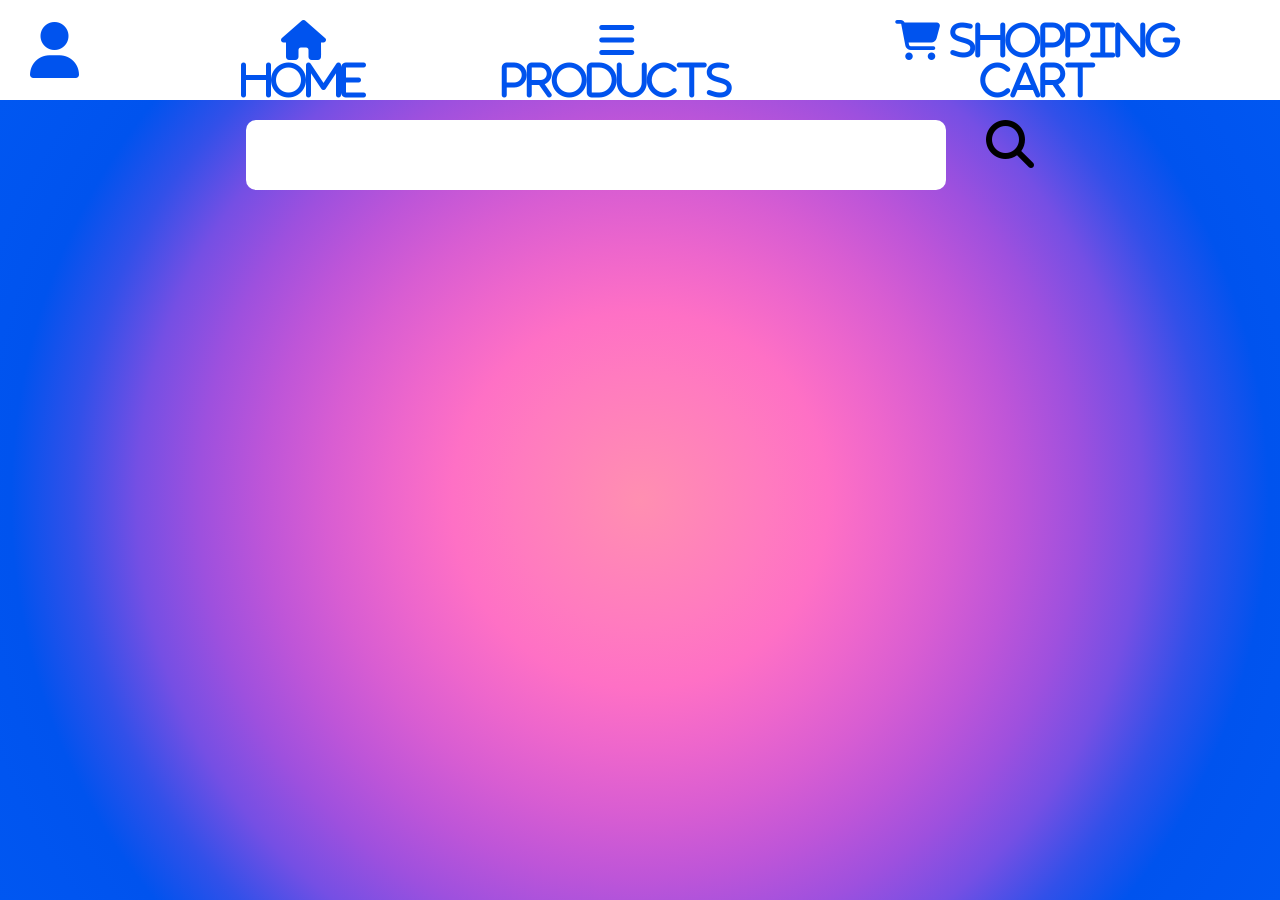
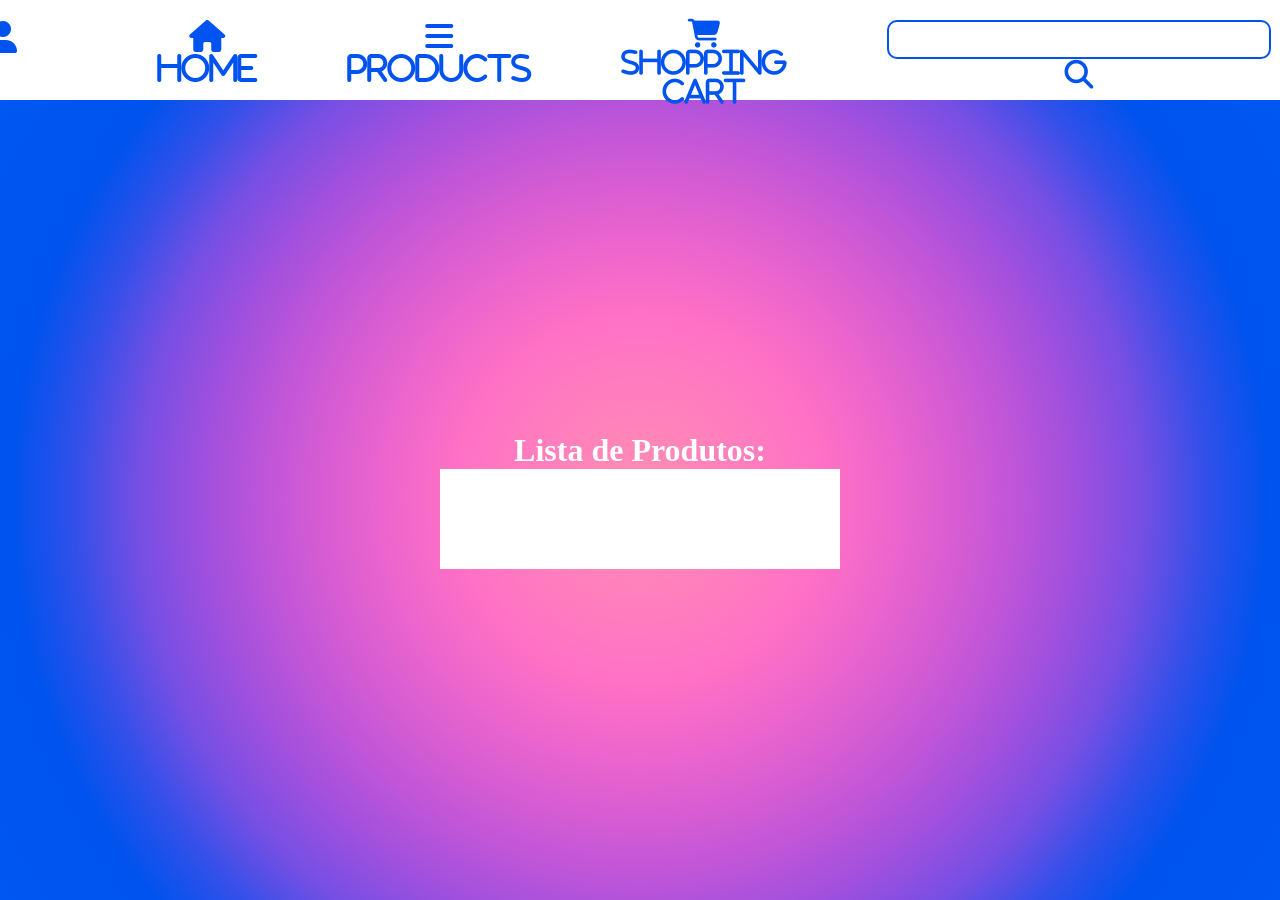
Before and after one commit to NathanAtaliba/LoginMySql, a website: page frontend/logado.html in a window 1280 px wide. Drawn offline with Linux system fonts and the light colour scheme.

Commit message:
changesDesign

```diff
--- a/frontend/CSS/logado.css
+++ b/frontend/CSS/logado.css
@@ -1,5 +1,5 @@
 *{
-    margin: 0;
+    margin: 0 auto;
     box-sizing: border-box;
 }
 .menu{
@@ -13,7 +13,7 @@
     color: #0053ee;
 }
 .textoIcon{
-    font-size: 3.5rem;
+    font-size: 2rem;
     margin: 20px 30px;
 }
 .textoUser{
@@ -23,11 +23,11 @@
     justify-content: center
 }
 .texto{
-    font-size: 2.5rem;
+    font-size: 2rem;
     margin: 20px 30px;
 }
 .home{
-    font-size: 2.5rem;
+    font-size: 2rem;
     margin: 20px 50px;
 }
 .home:hover{
@@ -35,55 +35,49 @@
     color: #ff7bbf;
 }
 .products{
-    font-size: 2.5rem;
-    margin: 20px 50px;
+    font-size: 2rem;
+    margin: 20px 40px;
 }
 .products:hover{
     cursor: pointer;
     color: #ff7bbf;
 }
 .shopping_cart{
-    font-size: 2.5rem;
+    font-size: 1.8rem;
     margin: 20px 50px;
 }
 .shopping_cart:hover{
     cursor: pointer;
     color: #ff7bbf;
 }
+.search{
+    font-size: 1.8rem;
+    border: 2px solid #0053ee;
+    border-radius: 10px;
+
+}
+.searchBar{
+    font-size: 1.8rem;
+    margin: 20px 50px;
+}
+.searchBar:hover{
+    cursor: pointer;
+    color: #ff7bbf;
+}
+
 .list{
-    display: flex;
     width: 100%;
     height: 100vh;
-    text-align: center;
-    flex-direction: row;
+    display: flex;
     justify-content: center;
-    background-image: radial-gradient(circle at 50% 50%, #ff8fb1 0, #ff85b8 8.33%, #ff7bbf 16.67%, #fe70c5 25%, #ed66cc 33.33%, #d85dd2 41.67%, #be55d8 50%, #9e50de 58.33%, #754fe4 66.67%, #3250e9 75%, #0053ee 83.33%, #0055f0 91.67%, #0057f1 100%);;
-}
-
-.search{
-    margin: 20px 20px;
-    flex-direction: row;
-    justify-content: center;
-    font-size: 3rem;
-    border: 2px solid black;
-    border-radius: 10px;
-    padding: 10px 10px;
-    width: 700px;
-    height: 70px;
-    border: #0053ee;
-    color: #0053ee;
-}
-
-#iconSearch{
-    margin: 20px 20px;
-    font-size: 3rem;
+    flex-direction: column;
+    background-image: radial-gradient(circle at 50% 50%, #ff8fb1 0, #ff85b8 8.33%, #ff7bbf 16.67%, #fe70c5 25%, #ed66cc 33.33%, #d85dd2 41.67%, #be55d8 50%, #9e50de 58.33%, #754fe4 66.67%, #3250e9 75%, #0053ee 83.33%, #0055f0 91.67%, #0057f1 100%);
+    color: white;
 }
 
 .list_products{
     height: 100px;
-    display: flex;
-    text-align: center;
-    flex-direction: column;
+    width: 400px;
+    background-color: white;
     justify-content: center;
-    background-color: black;
 }
--- a/frontend/logado.html
+++ b/frontend/logado.html
@@ -16,12 +16,15 @@
         <h1 class="home"><i class="fa-solid fa-house"> Home </i></h1>
         <h1 class="products"><i class="fa-solid fa-bars"> Products </i></h1>
         <h1 class="shopping_cart"><i class="fa-solid fa-cart-shopping"> Shopping Cart </i></h1>
-    </div>
+        <div class="searchBar">
+            <input type="search" class="search" name="search" id="search">
+            <i class="fa-solid fa-magnifying-glass" id="iconSearch"></i></input>
+        </div>
+       </div>
     <div class="list">
-        <input type="search" class="search" name="search" id="search"> <i class="fa-solid fa-magnifying-glass" id="iconSearch"></i> </input>
-            <table class="list_products">
-
-            </table>
+        <table class="list_products">
+            <h1 class="title"> Lista de Produtos: </h1>
+        </table>
     </div>
 </body>
 <script src="JS/logado.js"></script>
```
